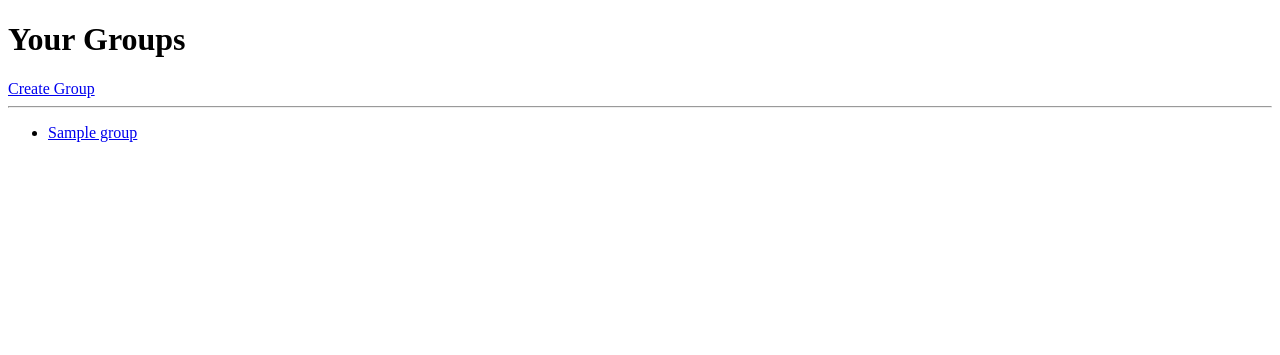
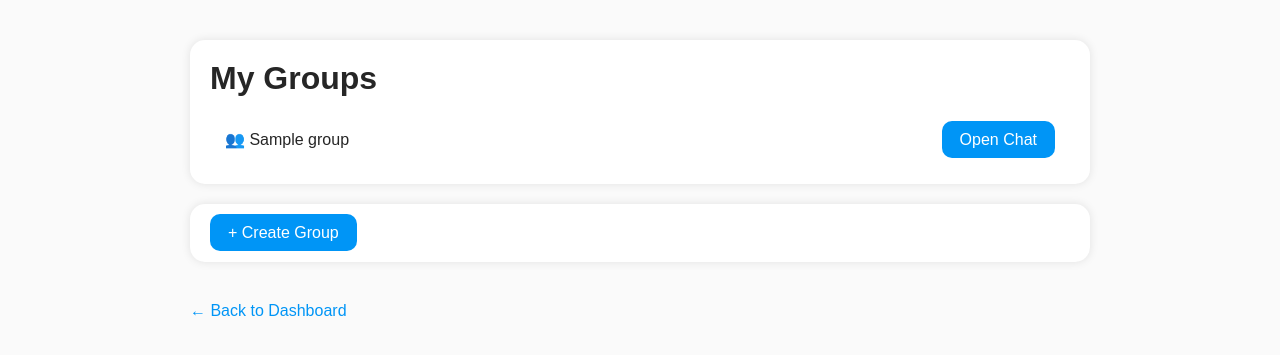
Before and after one commit to aryan-gaikwad30/RealTimeChatApplication, a Flask app: page /groups in a window 1280 px wide. Shown: the top 355 px of the page. Run offline with Flask 3, Linux system fonts and the light colour scheme; a user stored in the database is signed in; tables that the repository leaves empty hold one stand-in row (values such as "Sample post").

Commit message:
Added Instagram style UI for auth, dashboard, groups and personal chat

```diff
--- a/static/css/style.css
+++ b/static/css/style.css
@@ -199,3 +199,91 @@ input{
     background:#efefef;
     color:black;
 }
+.form-card{
+    width:80%;
+    max-width:500px;
+    margin:40px auto;
+    background:white;
+    padding:30px;
+    border-radius:15px;
+    box-shadow:0px 0px 10px rgba(0,0,0,0.1);
+}
+
+.form-card h1{
+    margin-bottom:25px;
+}
+
+.form-card input{
+    width:100%;
+    padding:12px;
+    border:1px solid #ddd;
+    border-radius:10px;
+    margin-bottom:20px;
+}
+
+.member-list{
+    margin-top:20px;
+}
+
+.member-item{
+    padding:10px;
+    border-bottom:1px solid #eee;
+}
+
+.member-item:last-child{
+    border-bottom:none;
+}
+
+.create-btn{
+    width:100%;
+    margin-top:25px;
+    padding:12px;
+    background:#0095f6;
+    color:white;
+    border:none;
+    border-radius:10px;
+    font-size:16px;
+}
+
+.back-btn{
+    display:inline-block;
+    margin-top:20px;
+}
+
+.groups-container{
+    width:80%;
+    max-width:900px;
+    margin:40px auto;
+}
+
+.group-card{
+    background:white;
+    padding:20px;
+    margin-bottom:20px;
+    border-radius:15px;
+    box-shadow:0px 0px 10px rgba(0,0,0,0.1);
+}
+
+.group-row{
+    padding:15px;
+    border-bottom:1px solid #eee;
+    display:flex;
+    justify-content:space-between;
+    align-items:center;
+}
+
+.group-row:last-child{
+    border-bottom:none;
+}
+
+.open-chat-btn{
+    background:#0095f6;
+    color:white;
+    padding:10px 18px;
+    border-radius:10px;
+}
+
+.back-dashboard{
+    display:inline-block;
+    margin-top:20px;
+}
--- a/templates/groups.html
+++ b/templates/groups.html
@@ -1,48 +1,69 @@
-<!DOCTYPE html>
-<html>
+{% extends "base.html" %}
 
-<head>
-<title>
+{% block content %}
 
-Groups
+<div class="groups-container">
 
-</title>
-</head>
+    <div class="group-card">
 
-<body>
+        <h1>
 
-<h1>
+            My Groups
 
-Your Groups
+        </h1>
 
-</h1>
+        <br>
 
-<a href="/create_group">
+        {% for group in groups %}
 
-Create Group
+        <div class="group-row">
 
-</a>
+            <div>
 
-<hr>
+                👥
 
-<ul>
+                {{ group.name }}
 
-{% for group in groups %}
+            </div>
 
-<li>
+            <div>
 
-<a href="/group_chat/{{ group.id }}">
+                <a
+                class="open-chat-btn"
+                href="/group_chat/{{ group.id }}">
 
-{{ group.name }}
+                    Open Chat
 
-</a>
+                </a>
 
-</li>
+            </div>
 
-{% endfor %}
+        </div>
 
-</ul>
+        {% endfor %}
 
-</body>
+    </div>
 
-</html>
+    <div class="group-card">
+
+        <a
+        class="open-chat-btn"
+        href="/create_group">
+
+            + Create Group
+
+        </a>
+
+    </div>
+
+    <a
+    class="back-dashboard"
+    href="/dashboard">
+
+        ← Back to Dashboard
+
+    </a>
+
+</div>
+
+{% endblock %}
```
Also changed, not shown: templates/create_group.html (+31 -19 lines).
